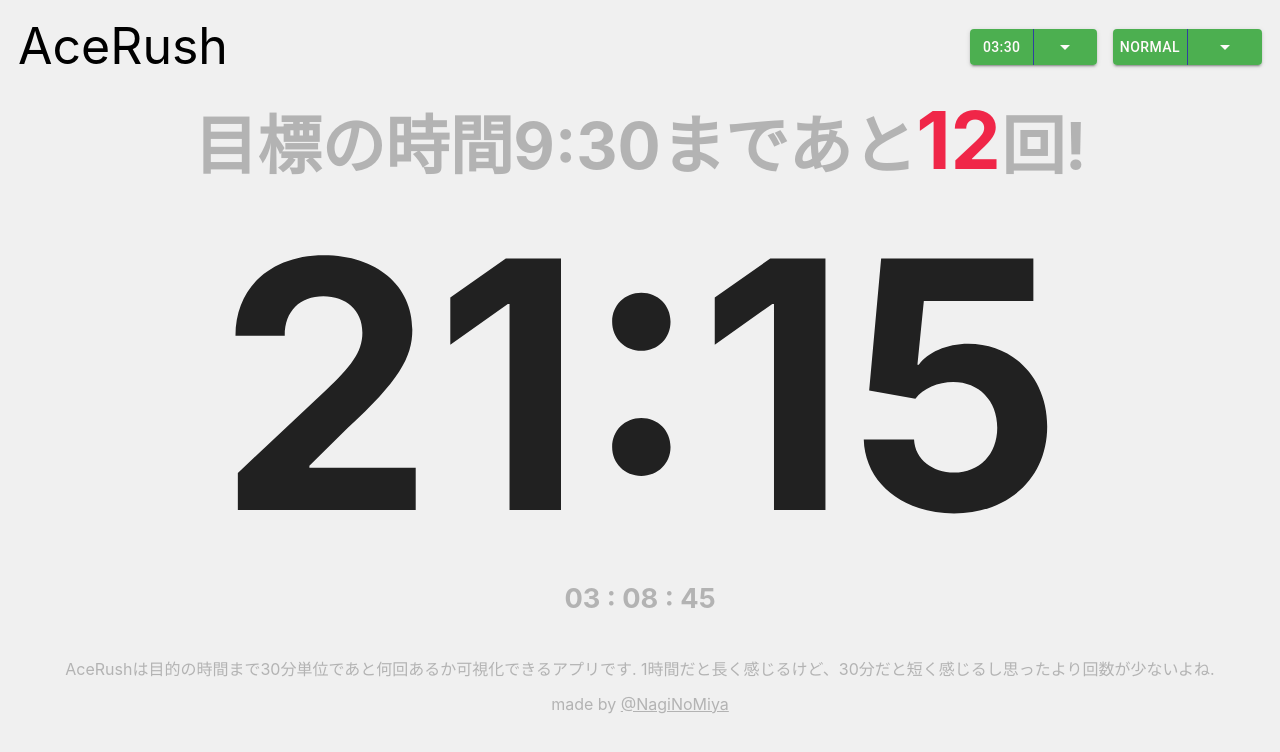
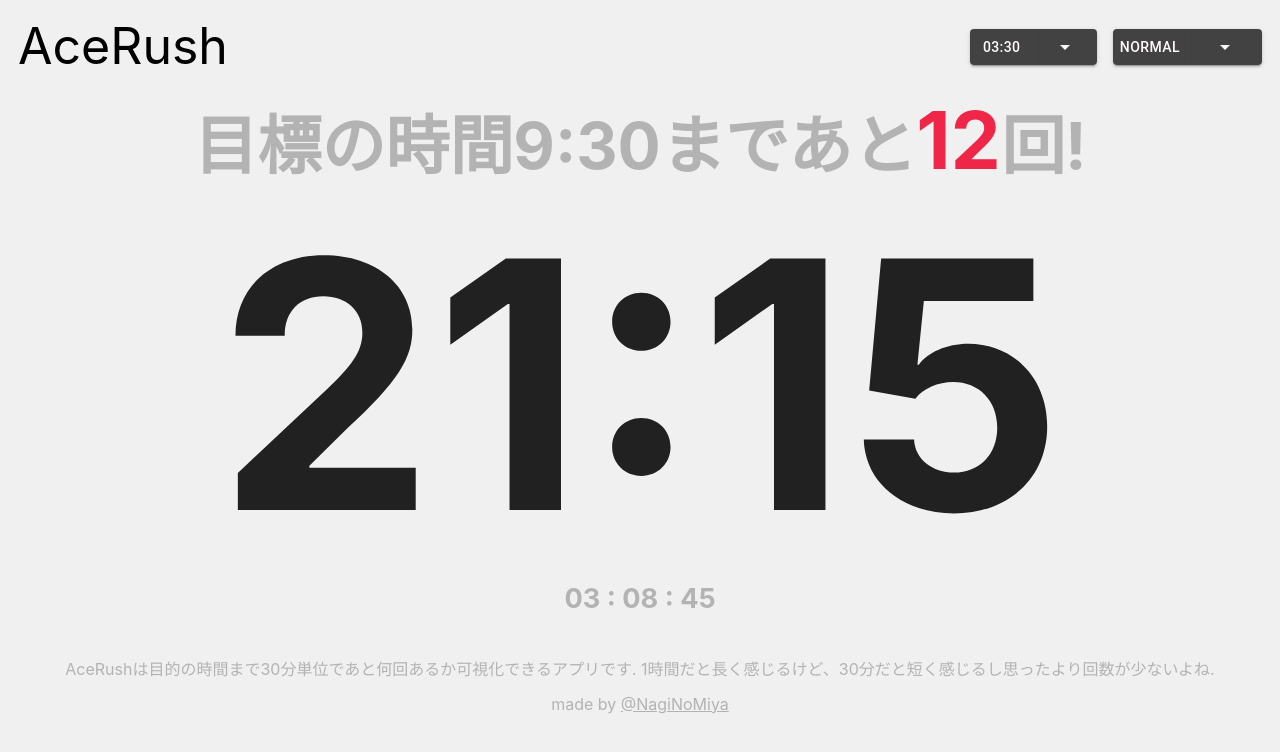
Before and after one commit to NaginoMiya/AceRush, a React (Create React App) app: page / in a window 1280 px wide. Shown: the top 752 px of the page. Built offline with nearby package versions, Linux system fonts and the light colour scheme; a web font is replaced by a local one.

Commit message:
buttonの色を変更.

```diff
--- a/src/ChangeThemeButton.tsx
+++ b/src/ChangeThemeButton.tsx
@@ -9,15 +9,15 @@
 import MenuItem from "@material-ui/core/MenuItem";
 import MenuList from "@material-ui/core/MenuList";
 import { withStyles } from "@material-ui/core/styles";
-import { green } from "@material-ui/core/colors";
+import { grey } from "@material-ui/core/colors";
 
 const ColorButton = withStyles((theme) => ({
   root: {
     width: "80%",
-    color: theme.palette.getContrastText(green[500]),
-    backgroundColor: green[500],
+    color: theme.palette.getContrastText(grey[800]),
+    backgroundColor: grey[800],
     "&:hover": {
-      backgroundColor: green[700],
+      backgroundColor: grey[900],
     },
     "& > *": {
       color: "#fffafa",
--- a/src/SetTargetTimeButton.tsx
+++ b/src/SetTargetTimeButton.tsx
@@ -10,15 +10,15 @@
 import MenuItem from "@material-ui/core/MenuItem";
 import MenuList from "@material-ui/core/MenuList";
 import { withStyles } from "@material-ui/core/styles";
-import { green } from "@material-ui/core/colors";
+import { grey } from "@material-ui/core/colors";
 
 const ColorButton = withStyles((theme) => ({
   root: {
     width: "80%",
-    color: theme.palette.getContrastText(green[500]),
-    backgroundColor: green[500],
+    color: theme.palette.getContrastText(grey[800]),
+    backgroundColor: grey[800],
     "&:hover": {
-      backgroundColor: green[700],
+      backgroundColor: grey[900],
     },
     "& > *": {
       color: "#fffafa",
```
